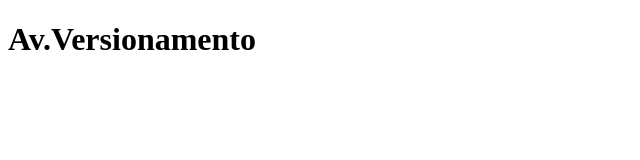
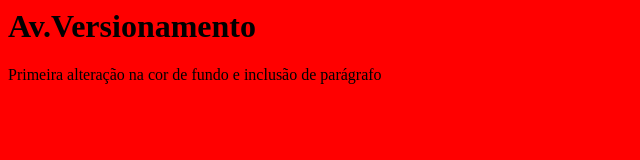
Before and after one commit to Gabrielmdm/Versionamento, a plain HTML site: page index.html in a window 1280 px wide. Shown: the whole page, without its empty margins (0-640 px from the left). Drawn offline with Linux system fonts and the light colour scheme.

Commit message:
Update index.html

```diff
--- a/index.html
+++ b/index.html
@@ -1,9 +1,12 @@
-<!DOCTYPE html>
 <html lang="en">
 <head>
 
+    <style rel="stylesheet">
+        body { background-color: red; }
+    </style>
 </head>
 <body>
     <h1>Av.Versionamento</h1>
+    <p1>Primeira alteração na cor de fundo e inclusão de parágrafo </p1>
 </body>
 </html>
```
